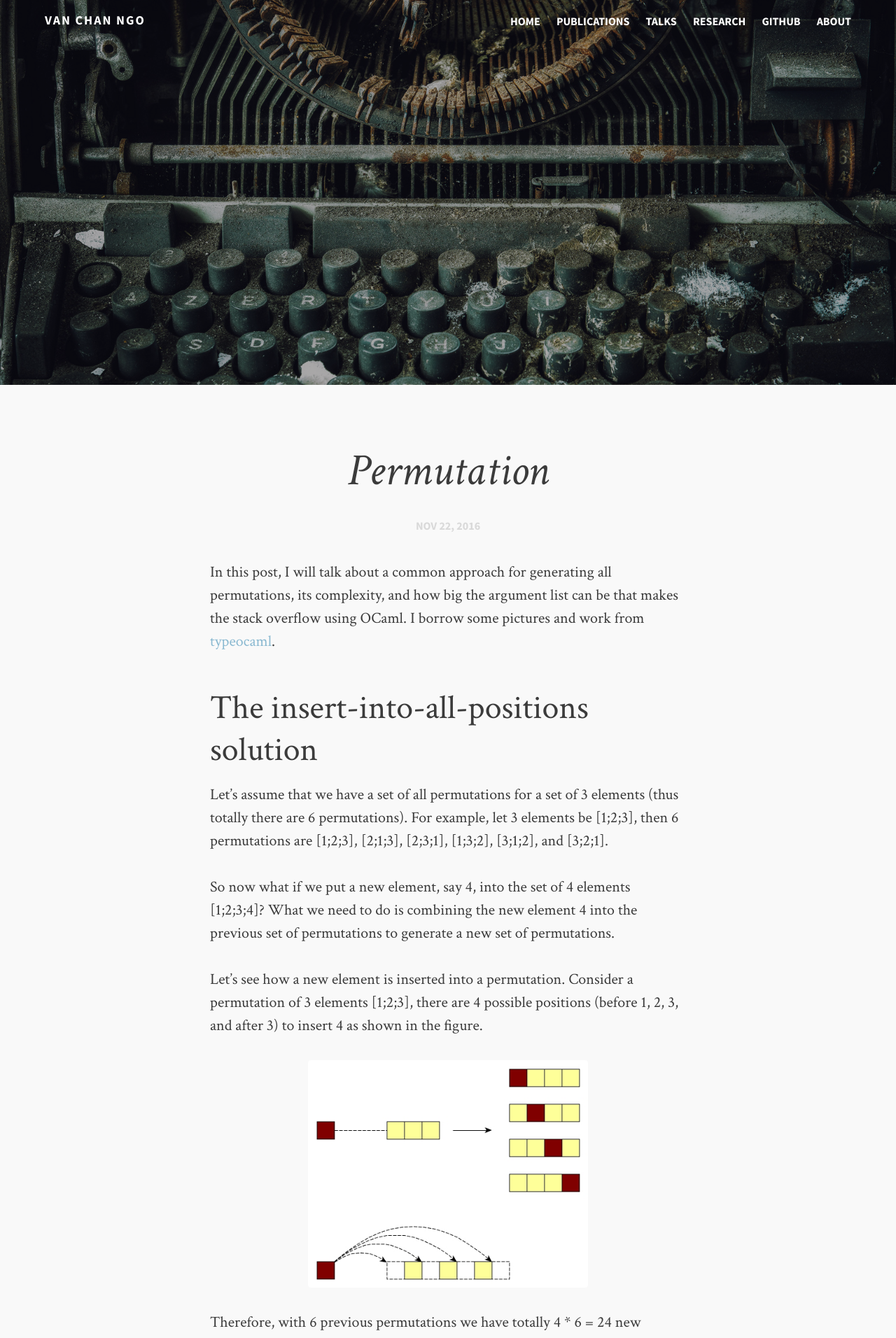
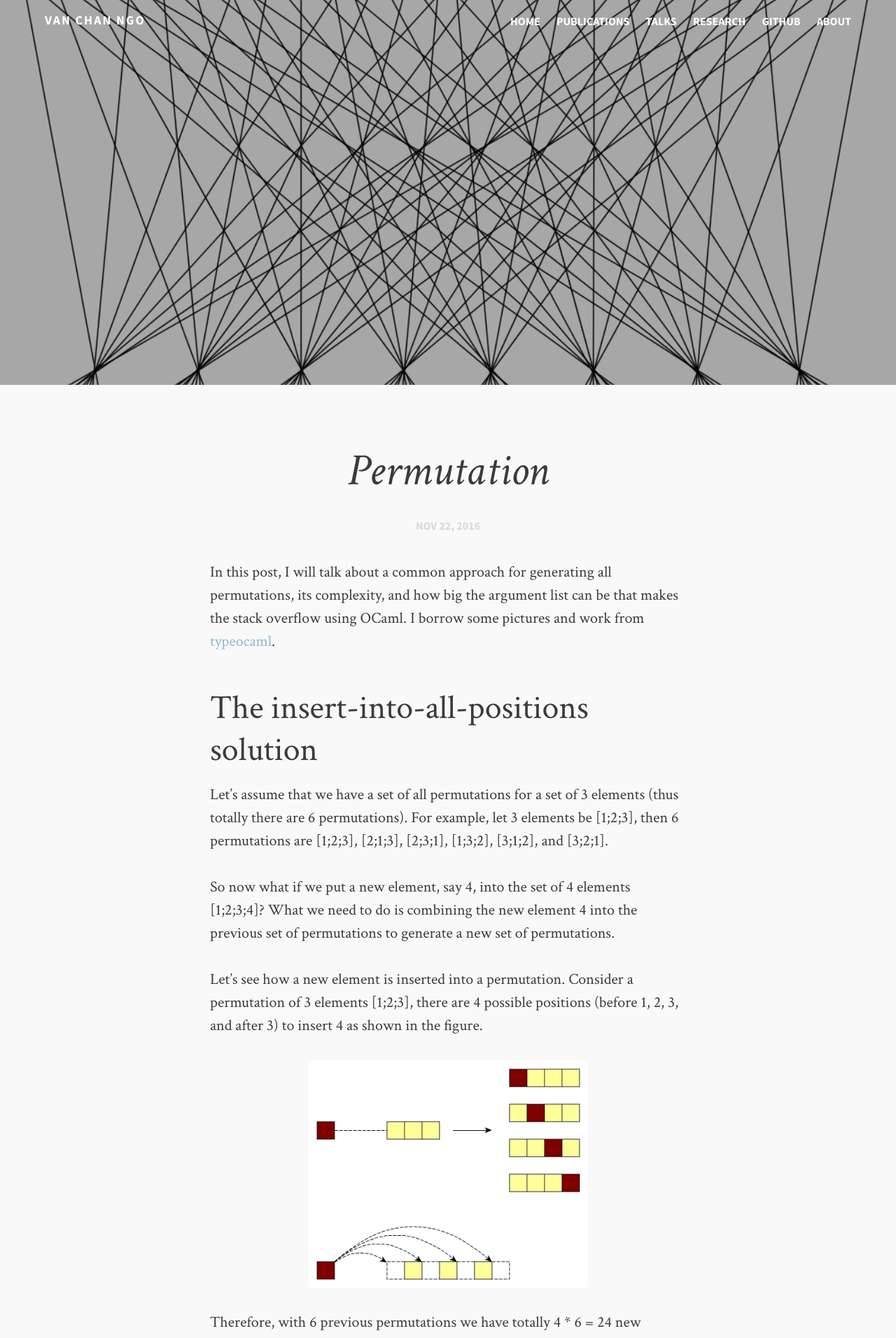
Before and after one commit to channgo2203/channgo2203.github.io, a Jekyll site: the page built from _posts/2016-11-22-permutations.md, in a window 1280 px wide. Shown: the top 1912 px of the page at 70% size. Built offline with Jekyll 4.4.1, drawn with Linux system fonts in a browser that asks for light colours; comment, search, counter and statistics services are not loaded.

Commit message:
update all

```diff
--- a/_posts/2016-11-22-permutations.md
+++ b/_posts/2016-11-22-permutations.md
@@ -2,7 +2,7 @@
 layout: post
 title: Permutation
 image:
-  feature: typewriter.jpg
+  feature: permutations.png
 ---
 
 In this post, I will talk about a common approach for generating all permutations, its complexity, and how big the argument list can be that makes the stack overflow using OCaml. I borrow some pictures and work from [typeocaml](http://typeocaml.com/2015/05/05/permutation/).
```
Also changed, not shown: images/permutations.png (added).
